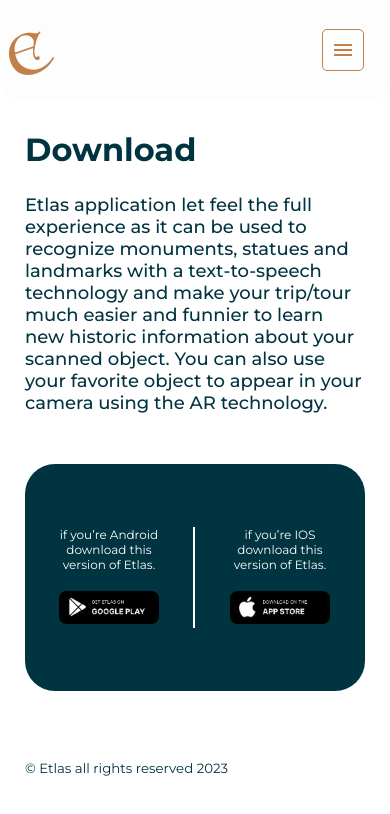
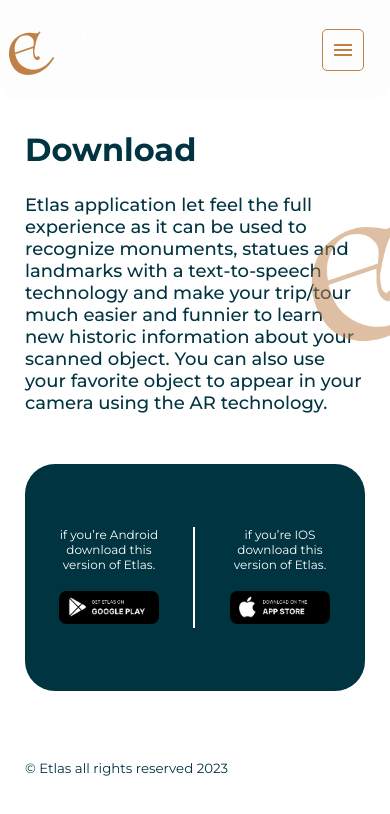
Before and after one commit to Etlas-SCU/website, a React (Create React App) app: page /download in a window 390 px wide. Shown: the top 814 px of the page. Built offline with nearby package versions, Linux system fonts and the light colour scheme.

Commit message:
edit width of the popup in small screen

```diff
--- a/src/components/Header/registe-signin/Popup.js
+++ b/src/components/Header/registe-signin/Popup.js
@@ -51,14 +51,10 @@
             src={register ? reg : sign}
             alt="formImg"
           />
-        {/* <Box sx={{ width: "38%", display: { xs: "none", md: "block" } }}>
-
-        </Box> */}
-
         <Stack
           sx={{
             width: { xs: "90%", md: "70%" },
-            m: { xs: "20px 0px 0px 15px", md: "20px 10px" },
+            m: "50px 15px 0",
           }}
         >
           <Box>
@@ -176,7 +172,7 @@
                   </Box>
                   <img className={styles.e} src={e} alt="epng" />
 
-                  <Box display="flex" justifyContent="flex-end">
+                  <Box display="flex" justifyContent="flex-end" height="195px" alignItems="flex-end">
                     <Box className={styles.continue__with}>
                       <p>{t("nav.contWith")}</p>
 
--- a/src/components/Header/registe-signin/Popup.module.css
+++ b/src/components/Header/registe-signin/Popup.module.css
@@ -9,14 +9,14 @@
 }
 .popup_inner{
     cursor: auto;
-    width: 80%;
+    width: 60%;
     position: absolute;
     border-radius: 30px;
     top: 50%;
     left: 50%;
     transform: translate(-50%,-50%);
     background-color: white;
-    height: 80%;
+    height: 72%;
     overflow: auto;
 }
 .popup_inner::-webkit-scrollbar {
@@ -111,9 +111,9 @@
 }
 @media only screen and (max-width: 900px){
     .continue__with{
-        margin: 10px 0;
+        margin: 10px auto;
     }
-    .popup_inner{width:fit-content;}
+    .popup_inner{width:70%;}
     .continue__with img{width:180px; }
     input{width:80%;}
     .popup_inner input{
--- a/src/components/HomeSections/HomePage-sec2/Sec2.js
+++ b/src/components/HomeSections/HomePage-sec2/Sec2.js
@@ -6,6 +6,9 @@
 import phone from "../../../images/Pngs/Phone.png";
 import styles from "./Sec2.module.css";
 import { useTranslation } from 'react-i18next';
+import Fade from "react-reveal/Fade";
+import { Zoom } from "react-reveal";
+
 export default function Sec2() {
 
   const { t } = useTranslation();
@@ -18,10 +21,13 @@
         </Box>
 
         <Box className={styles.home__sec2__LSide}>
+          <Fade top>
           <h2>{t('DownLoad.DownLoadSection.title')}</h2>
           <p className={styles.home__sec2__para}>{t('DownLoad.description')}  </p>
+          </Fade>
 
           <Box width="230px" className={styles.download_button}>
+            <Zoom>
             <NavLink to="/download">
               <ContainedBtn>
                 <span>{t('DownLoad.DownLoadSection.download')}</span>
@@ -34,6 +40,7 @@
                 />
               </ContainedBtn>
             </NavLink>
+            </Zoom>
           </Box>
         </Box>
       </Box>
--- a/src/components/SearchInput/SearchInput.module.css
+++ b/src/components/SearchInput/SearchInput.module.css
@@ -24,7 +24,7 @@
   .search_icon {
     position: absolute;
     height: 20px;
-    top: 19px;
+    top: 16px;
     right: 17px;
   }
 
--- a/src/pages/Download/Download.js
+++ b/src/pages/Download/Download.js
@@ -5,6 +5,7 @@
 import app from "../../images/Pngs/AppStore.png";
 import phone from "../../images/Pngs/phone (2).png";
 import { useTranslation } from 'react-i18next';
+import e from "../../images/Pngs/e.png";
 
 
 export default function Download() {
@@ -18,6 +19,8 @@
         {t('DownLoad.description')}
         </p>
       </Box>
+
+      <img className={styles.e} src={e} alt="epng" />
 
       <Stack direction="row" className={styles.down__sec}>
         <Box borderRight="2px solid white">
--- a/src/pages/Download/Download.module.css
+++ b/src/pages/Download/Download.module.css
@@ -49,6 +49,10 @@
     top: -95px;
 
 }
+.down .e{
+    display: none;
+}
+
 @media only screen and (max-width: 900px){
     .para {width: 100%; font-size: 18px;}
     .down__sec{width: 100%;font-size: 15px;     margin: 50px auto;
@@ -61,5 +65,13 @@
     .dphone {
         display: none;
     }
+    .down .e{
+        display: inline;
+        width: 95px;
+        position: absolute;
+        right: 0;
+        top: 210px;
+    }
+
 
 }
```
